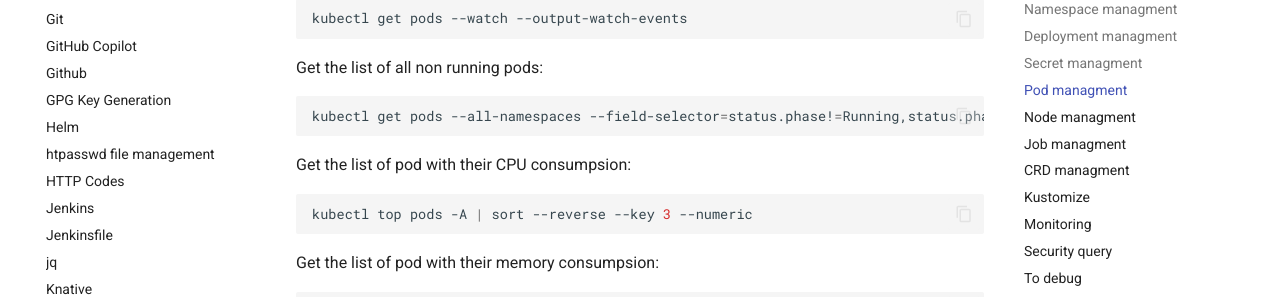
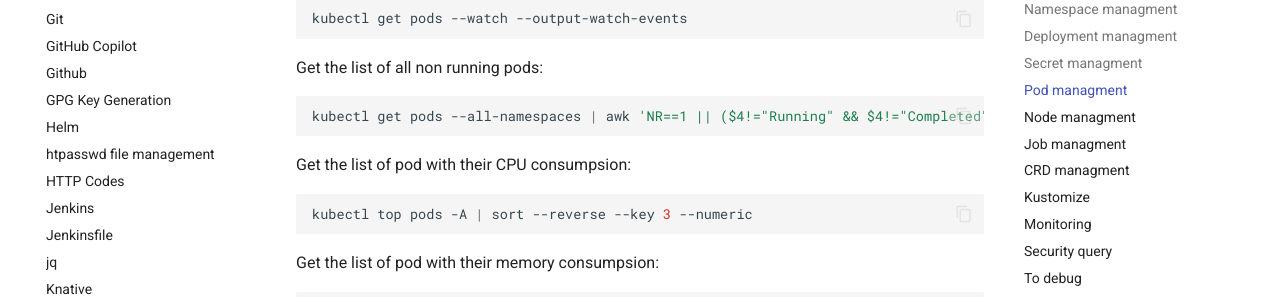
Before and after one commit to woernfl/cheatsheets, an MkDocs documentation site: the page built from docs/kubernetes.md, in a window 1280 px wide and 900 px high, scrolled down 2102 px. Shown: the part 153-450 px from the top of the window. Built offline with MkDocs 1.6.1 and Material for MkDocs 9.7.7, drawn with Linux system fonts in a browser that asks for light colours; comment, search, counter and statistics services are not loaded.

Commit message:
Modify command for listing non-running pods (#345)
Updated command to list non-running pods using awk.

````diff
--- a/docs/kubernetes.md
+++ b/docs/kubernetes.md
@@ -118,7 +118,7 @@ kubectl get pods --watch --output-watch-events
 Get the list of all non running pods:
 
 ```bash
-kubectl get pods --all-namespaces --field-selector=status.phase!=Running,status.phase!=Succeeded
+kubectl get pods --all-namespaces | awk 'NR==1 || ($4!="Running" && $4!="Completed")'
 ```
 
 Get the list of pod with their CPU consumpsion:
````
